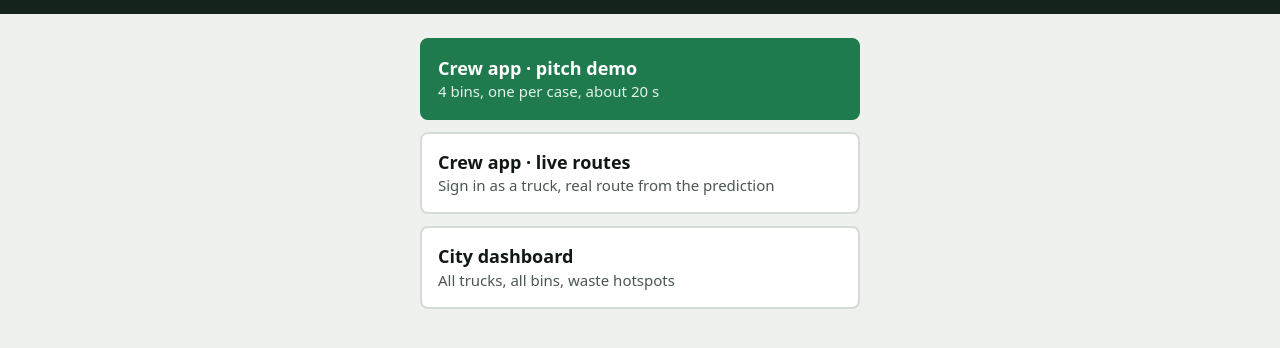
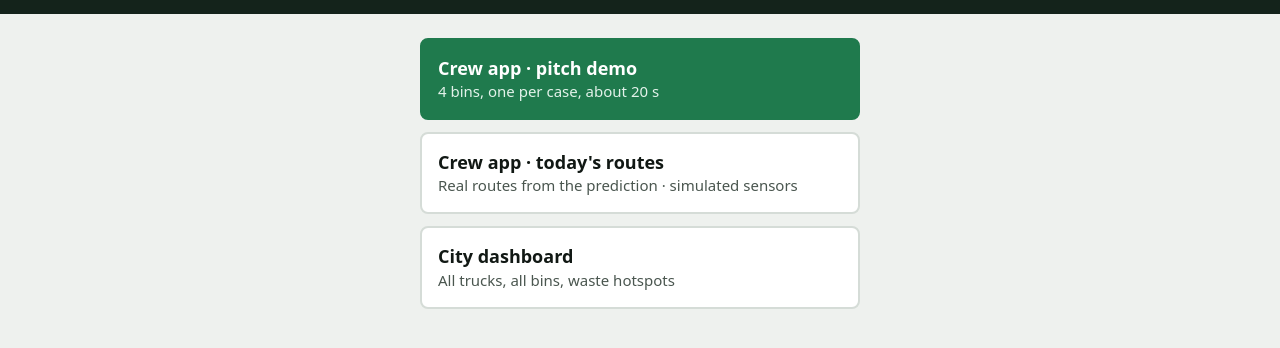
Before and after one commit to Basel-Hackthon-Smart-Trash/smart-trash, a plain HTML site: page code/index.html in a window 1280 px wide. Shown: the part 52-400 px from the top of the page. Drawn offline with Linux system fonts and the light colour scheme.

Commit message:
Start page: "today's routes" (real routes, simulated sensors) instead of "live routes"

```diff
--- a/code/crew-app/app.js
+++ b/code/crew-app/app.js
@@ -915,7 +915,7 @@
     if (e.key === "Enter" && e.target.id === "sup-pin") checkSupervisor();
   });
 
-  // Start: live routes if bins.json is there (and no ?demo), otherwise the demo tour
+  // Start: today's routes from bins.json (real routes, simulated sensors) unless ?demo; without the file, the demo tour
   (async function init() {
     live = await window.SMART_TRASH_LIVE.load();
     if (live) {
--- a/code/index.html
+++ b/code/index.html
@@ -20,7 +20,7 @@
   <header><img src="crew-app/brand/logo-light.svg" alt="Smart Trash"></header>
   <main>
     <a class="main" href="crew-app/?demo">Crew app · pitch demo<small>4 bins, one per case, about 20 s</small></a>
-    <a href="crew-app/">Crew app · live routes<small>Sign in as a truck, real route from the prediction</small></a>
+    <a href="crew-app/">Crew app · today's routes<small>Real routes from the prediction · simulated sensors</small></a>
     <a href="web/">City dashboard<small>All trucks, all bins, waste hotspots</small></a>
   </main>
 </body>
```
